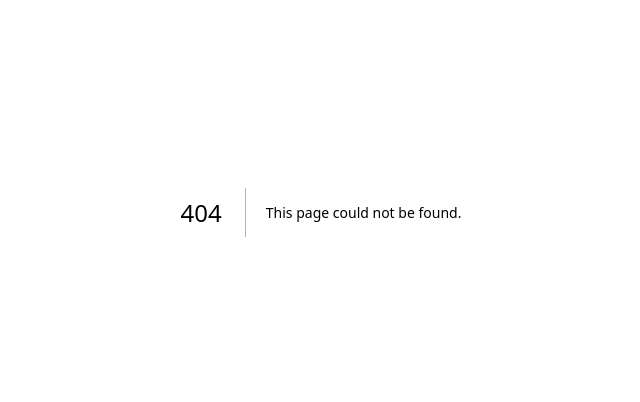
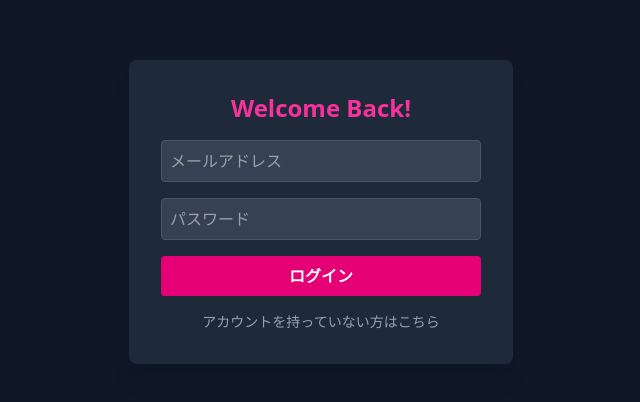
Before and after one commit to Kan-O435/Ptera-cup-front, a Next.js app: page /auth in a window 1280 px wide. Before the commit this address had no page. Shown: the part 188-590 px from the top of the page, without its empty margins (319-959 px from the left). Built offline with nearby package versions, Linux system fonts and the light colour scheme.

Commit message:
authをつくりました

```diff
--- a/package.json
+++ b/package.json
@@ -9,6 +9,7 @@
     "lint": "eslint"
   },
   "dependencies": {
+    "axios": "^1.13.2",
     "next": "16.0.10",
     "react": "19.2.1",
     "react-dom": "19.2.1"
--- /dev/null
+++ b/src/app/auth/page.tsx
@@ -0,0 +1,83 @@
+"use client";
+
+import React, { useState } from 'react';
+import axios from 'axios';
+import { useRouter } from 'next/navigation';
+
+export default function AuthPage() {
+  const [isLogin, setIsLogin] = useState(true); // ログインとサインアップの切り替え
+  const [name, setName] = useState('');
+  const [email, setEmail] = useState('');
+  const [password, setPassword] = useState('');
+  const router = useRouter();
+
+  const handleSubmit = async (e: React.FormEvent) => {
+    e.preventDefault();
+    const url = isLogin ? 'http://localhost:4000/auth/sign_in' : 'http://localhost:4000/auth';
+
+    try {
+      const payload = isLogin
+        ? { email, password }
+        : { name, email, password, password_confirmation: password };
+
+      const response = await axios.post(url, payload);
+
+      if (isLogin) {
+        // ログイン成功時：トークンをLocalStorageに保存（これが大事！）
+        const headers = response.headers;
+        localStorage.setItem('access-token', headers['access-token']);
+        localStorage.setItem('client', headers['client']);
+        localStorage.setItem('uid', headers['uid']);
+
+        alert('ログイン成功！');
+        router.push('/dashboard'); // ダッシュボードへ移動
+      } else {
+        alert('仮登録完了！メールを確認してください。');
+      }
+    } catch (error: any) {
+      const errorMsgs = error.response?.data?.errors?.full_messages || [error.message];
+      alert('エラー: ' + errorMsgs.join(', '));
+    }
+  };
+
+  return (
+    <div className="min-h-screen flex items-center justify-center bg-gray-900 text-white">
+      <form onSubmit={handleSubmit} className="bg-gray-800 p-8 rounded-lg shadow-xl w-96 flex flex-col gap-4">
+        <h1 className="text-2xl font-bold text-center text-pink-500">
+          {isLogin ? 'Welcome Back!' : 'Join the Live!'}
+        </h1>
+
+        {!isLogin && (
+          <input
+            type="text" placeholder="名前" value={name}
+            onChange={(e) => setName(e.target.value)}
+            className="p-2 rounded bg-gray-700 text-white border border-gray-600 focus:border-pink-500 outline-none"
+          />
+        )}
+
+        <input
+          type="email" placeholder="メールアドレス" value={email}
+          onChange={(e) => setEmail(e.target.value)}
+          className="p-2 rounded bg-gray-700 text-white border border-gray-600 focus:border-pink-500 outline-none"
+        />
+
+        <input
+          type="password" placeholder="パスワード" value={password}
+          onChange={(e) => setPassword(e.target.value)}
+          className="p-2 rounded bg-gray-700 text-white border border-gray-600 focus:border-pink-500 outline-none"
+        />
+
+        <button type="submit" className="bg-pink-600 hover:bg-pink-500 py-2 rounded font-bold transition">
+          {isLogin ? 'ログイン' : '新規登録'}
+        </button>
+
+        <p
+          className="text-sm text-gray-400 text-center cursor-pointer hover:text-white"
+          onClick={() => setIsLogin(!isLogin)}
+        >
+          {isLogin ? 'アカウントを持っていない方はこちら' : '登録済みの方はこちら'}
+        </p>
+      </form>
+    </div>
+  );
+}
--- a/src/app/dashboard/page.tsx
+++ b/src/app/dashboard/page.tsx
@@ -1,8 +1,14 @@
 'use client';
 
-import CreateRoomButton from '@/src/app/components/CreateRoomButton';
+import { useRouter } from 'next/navigation';
 
 export default function DashboardPage() {
+  const router = useRouter();
+
+  const goToCreateRoom = () => {
+    router.push('/room/create'); // /room/create/page.tsx に遷移
+  };
+
   return (
     <div className="w-screen h-screen flex bg-black text-white">
 
@@ -15,7 +21,13 @@ export default function DashboardPage() {
       <div className="w-96 bg-gray-900 p-6 flex flex-col gap-6">
         <h2 className="text-xl font-bold">Dashboard</h2>
 
-        <CreateRoomButton />
+        {/* Room作成ボタン */}
+        <button
+          onClick={goToCreateRoom}
+          className="bg-blue-500 text-white px-4 py-2 rounded"
+        >
+          Roomを作成
+        </button>
       </div>
 
     </div>
```
Also changed, not shown: 1 other file (tests, documents, lock files or other folders).
